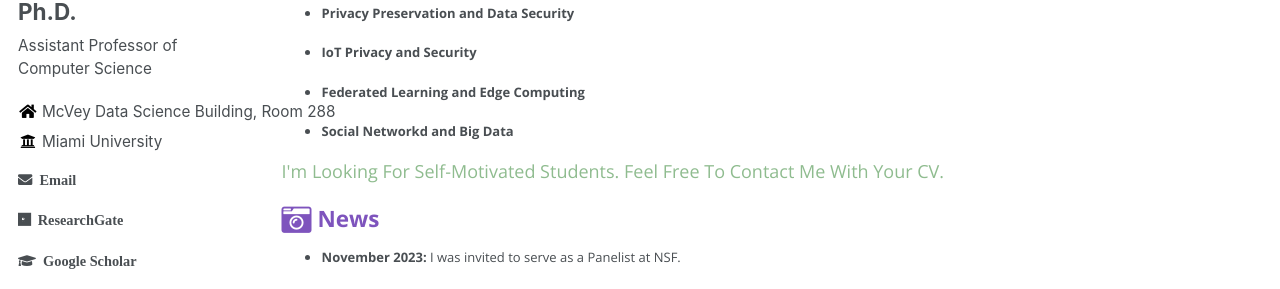
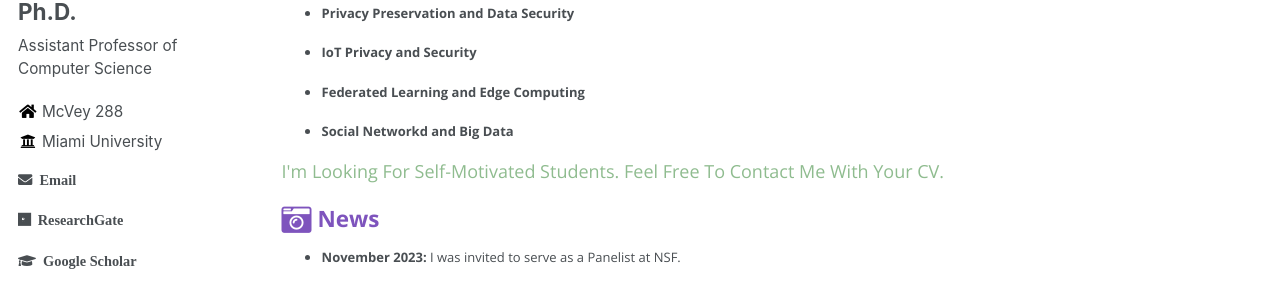
Before and after one commit to hljiang0720/hljiang.github.io, a Jekyll site: the page built from _pages/about.md, in a window 1280 px wide. Shown: the part 314-603 px from the top of the page. Built offline with Jekyll 4.4.1, drawn with Linux system fonts in a browser that asks for light colours.

Commit message:
Update _config.yml

```diff
--- a/_config.yml
+++ b/_config.yml
@@ -83,7 +83,7 @@ author:
   name             : "Honglu Jiang, Ph.D."
   avatar           : "profile.png"
   bio              : "Assistant Professor of Computer Science"
-  location         : "McVey Data Science Building, Room 288"
+  location         : "McVey 288"
   employer         : "Miami University"
   googlescholar    : "https://scholar.google.com/citations?user=umByYvsAAAAJ&hl=en&oi=ao"
   email            : "jiangh34@miamioh.edu"
```
